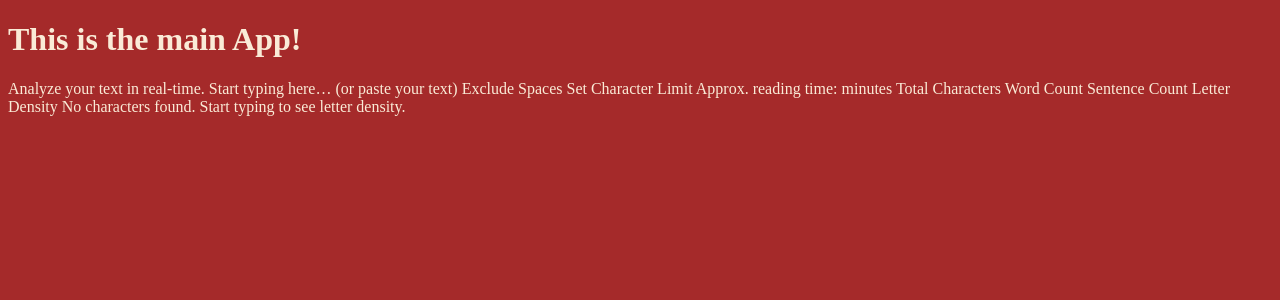
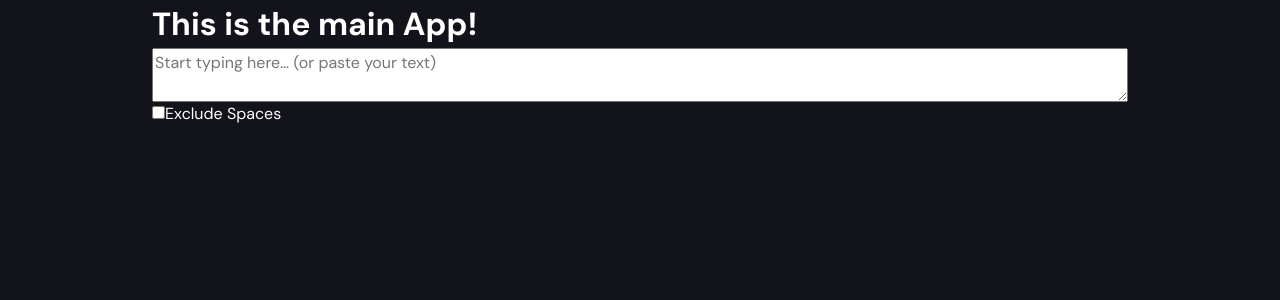
Before and after one commit to UloakuObi/character-counter-design, a React (Vite) app: page / in a window 1280 px wide. Shown: the top 300 px of the page. Built offline with nearby package versions, Linux system fonts and the light colour scheme.

Commit message:
Update TextArea logic

```diff
--- a/index.html
+++ b/index.html
@@ -5,30 +5,17 @@
   <meta name="viewport" content="width=device-width, initial-scale=1.0">
 
   <link rel="icon" type="image/png" sizes="32x32" href="/assets/images/favicon-32x32.png">
+
+  <!-- Google Font -->
+  <link rel="preconnect" href="https://fonts.googleapis.com">
+  <link rel="preconnect" href="https://fonts.gstatic.com" crossorigin>
+  <link href="https://fonts.googleapis.com/css2?family=DM+Sans:ital,opsz,wght@0,9..40,100..1000;1,9..40,100..1000&display=swap" rel="stylesheet">
+
   <title>Frontend Mentor | Character counter</title>
 </head>
 <body>
   <div id="root"></div>
-  Analyze your text in real-time.
 
-  Start typing here… (or paste your text)
-
-  Exclude Spaces
-  Set Character Limit
-
-  Approx. reading time: <!-- Insert number --> minutes
-
-  <!-- Insert number -->
-  Total Characters
-
-  <!-- Insert number -->
-  Word Count
-
-  <!-- Insert number -->
-  Sentence Count
-
-  Letter Density
-  No characters found. Start typing to see letter density.
   <script type="module" src="./src/main.jsx"></script>
 </body>
 </html>
--- a/src/App.jsx
+++ b/src/App.jsx
@@ -1,5 +1,34 @@
 import React from 'react'
+import TextArea from './components/TextArea'
 
 export default function App() {
-  return (<h1>This is the main App!</h1>)
+  return (
+    <>
+      <h1>This is the main App!</h1>
+      <TextArea />
+    </>
+    )
 }
+
+
+
+// Analyze your text in real-time.
+
+// Start typing here… (or paste your text)
+
+// Exclude Spaces
+// Set Character Limit
+
+// Approx. reading time: <!-- Insert number --> minutes
+
+// <!-- Insert number -->
+// Total Characters
+
+// <!-- Insert number -->
+// Word Count
+
+// <!-- Insert number -->
+// Sentence Count
+
+// Letter Density
+// No characters found. Start typing to see letter density.
--- /dev/null
+++ b/src/components/TextArea.jsx
@@ -0,0 +1,50 @@
+import React from "react"
+import { getLetterFreq, getWordCount, getSentenceCount } from "../utils";
+
+export default function TextArea() {
+
+    // Set text in state
+    const [text, setText] = React.useState("")
+    const [excludeSpaces, setExcludeSpaces] = React.useState(false)
+
+    // Count characters (with and without space)
+    let textCount;
+
+    if (excludeSpaces) {
+        textCount = text.split(" ").join("").split("").length
+    } else {
+        textCount = text.split("").length
+    }
+
+    console.log(`Text Count: ${textCount}`)
+
+    // Count words
+    const wordCount = getWordCount(text)
+    console.log(`Word Count: ${wordCount}`)
+
+    // Count sentences
+    const sentenceCount = getSentenceCount(text)
+    console.log(`Sentence Count: ${sentenceCount}`)
+
+    const letterDensity = getLetterFreq(text)
+
+    // console.log(letterDensity)
+
+    return (
+        <>
+            <label htmlFor="text" className="sr-only">Enter your text:</label>
+            <textarea
+                    id="text"
+                    name="text"
+                    onChange={e => setText(e.target.value)}
+                    placeholder="Start typing here… (or paste your text)"></textarea>
+
+            <label>
+                <input type="checkbox" name="excludeSpaces"
+                       onChange={e => setExcludeSpaces(e.target.checked)}
+                />
+                Exclude Spaces
+            </label>
+        </>
+    )
+}
--- a/src/css/base.css
+++ b/src/css/base.css
@@ -1,10 +1,111 @@
+/* ----------------- */
 /* Custom Properties */
+/* ----------------- */
+:root {
+    --clr-neutral-900: 233 18% 9%;
+    --clr-neutral-800: 235 14% 15%;
+    --clr-neutral-700: 235 13% 19%;
+    --clr-neutral-600: 234 14% 29%;
+    --clr-neutral-200: 240 26% 92%;
+    --clr-neutral-100: 240 24% 96%;
+    --clr-neutral-0: 0 0% 100%;
 
+    --clr-blue-400: 274 90% 80%;
+    --clr-blue-500: 274 90% 73%;
+
+    --clr-yellow-500: 37 100% 50%;
+
+    --clr-orange-500: 15 99% 67%;
+    --clr-orange-800: 15 99% 43%;
+
+    --fs-1: 4rem;
+    --fs-mobile-1: 2.5rem;
+    --fs-2: 1.5rem;
+    --fs-3: 1.25rem;
+    --fs-4: 1rem;
+}
+
+/* -------------- */
 /* General Resets */
+/* -------------- */
 
-/* Body */
+/* 1. Use a more-intuitive box-sizing model */
+*, *::before, *::after {
+    box-sizing: border-box;
+}
+/* 2. Remove default margin */
+* {
+    margin: 0;
+}
+
 body {
-    background-color: brown;
-    color: antiquewhite;
+    /* 3. Add accessible line-height */
+    line-height: 1.5;
 }
+
+/* 4. Improve media defaults */
+img, picture, video, canvas, svg {
+    display: block;
+    max-width: 100%;
+}
+
+/* 5. Inherit fonts for form controls */
+input, button, textarea, select {
+    font: inherit;
+}
+
+/* 6. Avoid text overflows */
+p, h1, h2, h3, h4, h5, h6 {
+    overflow-wrap: break-word;
+}
+
+/* 7. Improve line wrapping */
+p {
+    text-wrap: pretty;
+}
+
+h1, h2, h3, h4, h5, h6 {
+    text-wrap: balance;
+}
+
+/* ------------------ */
+/* -- Base Styling -- */
+/* ------------------ */
+
+body {
+    background-color: hsl(var(--clr-neutral-900));
+    color: hsl(var(--clr-neutral-0));
+    font-family: "DM Sans", sans-serif;
+}
+
+#root {
+    /* Layout */
+    display: grid;
+    grid-template-columns: 1fr min(61rem, 100%) 1fr;
+    padding-inline: 16px;
+}
+
+#root > * {
+    grid-column: 2;
+}
+
+
+.sr-only {
+    position: absolute;
+    width: 1px;
+    height: 1px;
+    padding: 0;
+    margin: -1px;
+    overflow: hidden;
+    clip: rect(0,0,0,0);
+    border: 0;
+  }
+
+
 /* Utilities */
+
+.fs-1 { font-size: var(--fs-1); }
+.fs-m-1 { font-size: var(--fs-mobile-1); }
+.fs-2 { font-size: var(--fs-2); }
+.fs-3 { font-size: var(--fs-3); }
+.fs-4 { font-size: var(--fs-4); }
--- /dev/null
+++ b/src/utils.js
@@ -0,0 +1,47 @@
+// Helper functions
+
+
+// Count Words
+export function getWordCount(text) {
+    const re = /[\s,\.!?:;"()-]+/g
+
+    // Replace unwanted character to clean up text
+    const cleanText = text.replaceAll(re, " ").replaceAll(/[']/g, "")
+    const splitText = cleanText.trim().split(" ") // Split on whitespace
+    const finalText = splitText.filter(word => (word != "")) // Filter off empty strings
+    return finalText.length
+}
+
+// Count Sentences
+export function getSentenceCount(text) {
+    const re = /[\.?]/g
+
+    const cleanText = text.replaceAll(/[\s!]+/g, " ")
+    const splitText = cleanText.trim().split(re)
+    const finalText = splitText.filter(word => (word != ""))
+    return finalText.length
+}
+
+// Create a character freq count for letter density graph
+export function getLetterFreq(text) {
+    const textArray = text.toUpperCase().split(" ").join("").split("")
+
+    const LetterFreq = {}
+
+    // loop through an array of words and count unique letters
+    textArray.forEach(letter => {
+        if (LetterFreq[letter]) {
+            LetterFreq[letter]++
+        } else {
+            LetterFreq[letter] = 1
+        }
+    })
+
+    // Sort the letters by their count values
+    const sortedDesc = Object.fromEntries(
+        Object.entries(LetterFreq).sort((a, b) => b[1] - a[1])
+      )
+
+    return sortedDesc
+
+}
```
